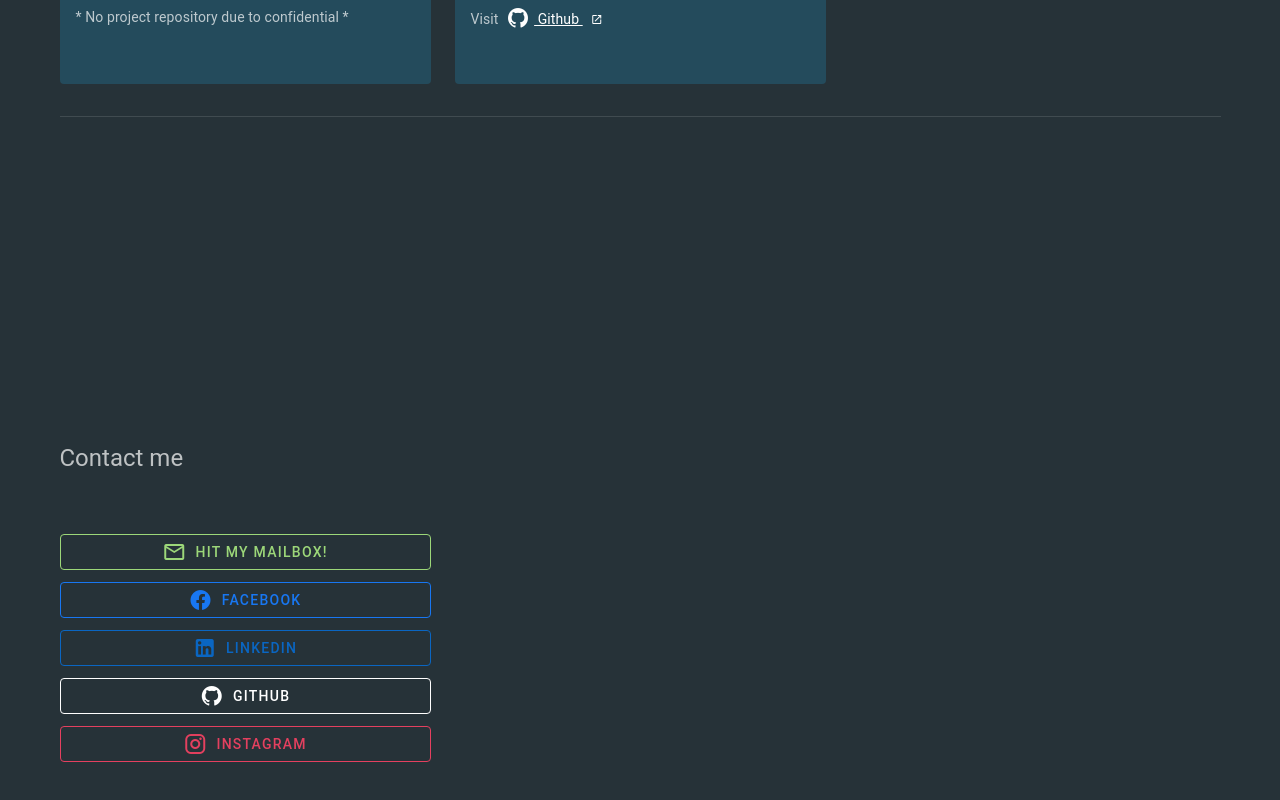
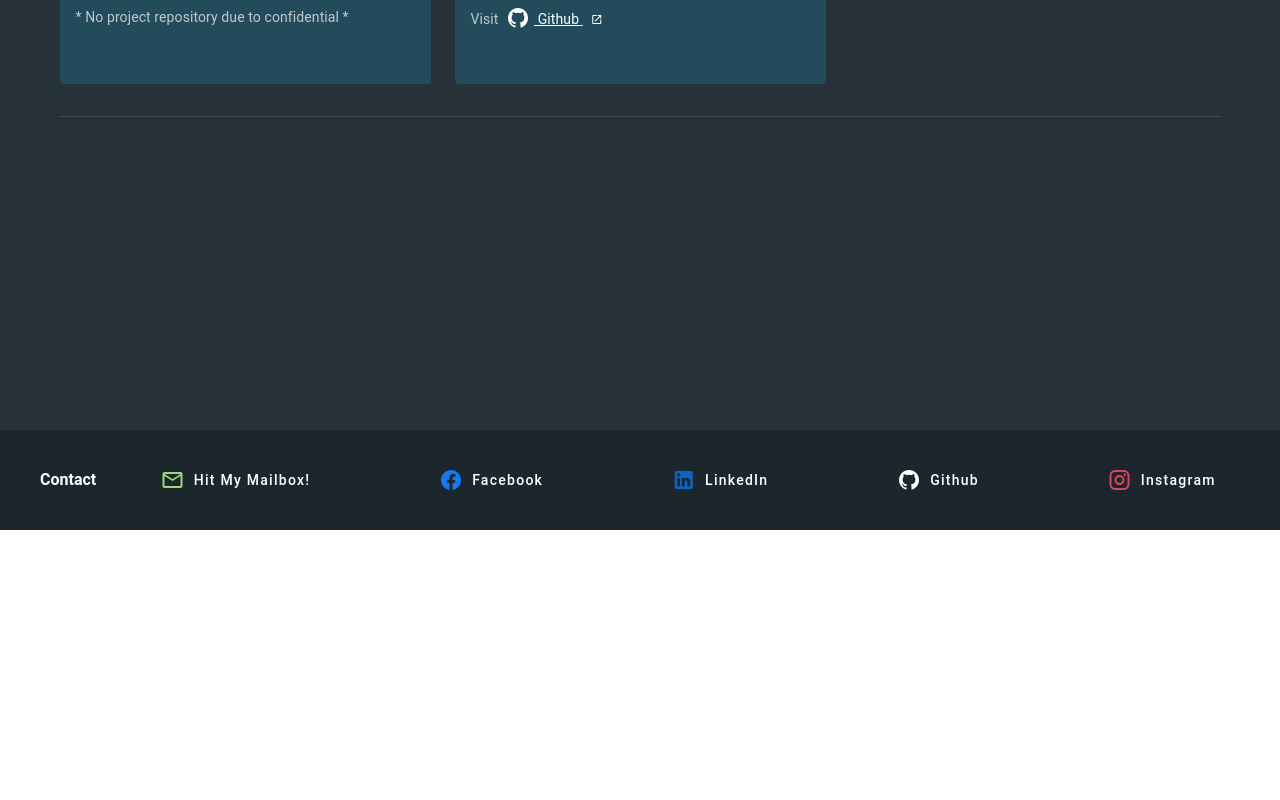
Before and after one commit to peeranat-dan/my-portfolio-website, a Vue app: page / in a window 1280 px wide. Shown: the part 1734-2534 px from the top of the page. After the commit the page ends 2264 px from the top, so only its background shows below. Built offline with nearby package versions, Linux system fonts and the light colour scheme.

Commit message:
Add mobile footer and edit footer for PC

```diff
--- a/src/App.vue
+++ b/src/App.vue
@@ -66,11 +66,12 @@
       <section id="projects">
         <Projects />
       </section>
-      <section id="contact">
+      <section id="contact" v-if="isMobile">
         <ContactMe />
       </section>
     </v-main>
-    <Footer />
+    <Footer id="contact" v-if="!isMobile" />
+    <MobileFooter v-if="isMobile" />
   </v-app>
 </template>
 
@@ -79,6 +80,7 @@
 // import AppBar from "./components/UI/AppBar.vue";
 import Footer from "./components/UI/Footer.vue";
 import ResumeButton from "./components/BaseComponent/ResumeButton.vue";
+import MobileFooter from "./components/UI/MobileFooter.vue";
 // Pages
 import Home from "./views/Home.vue";
 import About from "./views/About.vue";
@@ -113,7 +115,15 @@ export default {
       );
     },
   },
-  components: { About, Footer, Home, ContactMe, Projects, ResumeButton },
+  components: {
+    About,
+    Footer,
+    Home,
+    ContactMe,
+    Projects,
+    ResumeButton,
+    MobileFooter,
+  },
 };
 </script>
 
--- a/src/components/UI/Footer.vue
+++ b/src/components/UI/Footer.vue
@@ -1,9 +1,21 @@
 <template>
-  <v-footer app dark color="hi" padless absolute>
-    <v-row justify="center" no-gutters>
-      <v-col class="hi py-4 text-center black--text" cols="12">
-        <strong>{{ new Date().getFullYear() }}</strong>
-      </v-col>
+  <v-footer app dark color="nav" absolute padless height="100">
+    <div class="ml-10 font-weight-bold">Contact</div>
+    <v-row justify="center" no-gutters v-for="social in sns" :key="social.name">
+      <center>
+        <v-col class="mx-0">
+          <v-btn
+            elevation="0"
+            color="nav"
+            :href="social.url"
+            class="text-capitalize"
+            ><v-icon :color="social.color" class="mr-2">{{
+              social.icon
+            }}</v-icon
+            >{{ social.name }}</v-btn
+          >
+        </v-col>
+      </center>
     </v-row>
   </v-footer>
 </template>
@@ -11,7 +23,40 @@
 <script>
 export default {
   data() {
-    return {};
+    return {
+      sns: [
+        {
+          name: "Hit my mailbox!",
+          icon: "mdi-email-outline",
+          color: "hi",
+          url: "mailto:ppeeranat.d@gmail.com",
+        },
+        {
+          name: "Facebook",
+          icon: "mdi-facebook",
+          color: "#1877F2",
+          url: "https://www.facebook.com/nprdphoto",
+        },
+        {
+          name: "LinkedIn",
+          icon: "mdi-linkedin",
+          color: "#0A66C2",
+          url: "https://www.linkedin.com/in/peeranatd/",
+        },
+        {
+          name: "Github",
+          icon: "mdi-github",
+          color: "",
+          url: "https://github.com/peeranat-dan",
+        },
+        {
+          name: "Instagram",
+          icon: "mdi-instagram",
+          color: "#E4405F",
+          url: "https://instagram.com/nprdphoto",
+        },
+      ],
+    };
   },
   methods: {},
   computed: {},
--- /dev/null
+++ b/src/components/UI/MobileFooter.vue
@@ -0,0 +1,21 @@
+<template>
+  <v-footer color="hi" absolute app>
+    <v-row no-gutters align="center" justify="center" style="height: 80px">
+      <v-col cols="12">
+        <div class="black--text text-center">
+          <strong>2021</strong> - Peeranat D.
+        </div>
+      </v-col>
+    </v-row>
+  </v-footer>
+</template>
+
+<script>
+export default {
+  data() {
+    return {};
+  },
+  methods: {},
+  computed: {},
+};
+</script>
--- a/src/views/ContactMe.vue
+++ b/src/views/ContactMe.vue
@@ -1,7 +1,7 @@
 <template>
   <v-container
     class="px-3 align-center"
-    style="height: 700px"
+    :style="isMobile ? 'height: 400px' : 'height: 700px'"
     align="center"
     justify="center"
   >
@@ -104,7 +104,15 @@ export default {
       }
     },
   },
-  computed: {},
+  computed: {
+    isMobile() {
+      return (
+        this.$vuetify.breakpoint.name === "xs" ||
+        this.$vuetify.breakpoint.name === "sm" ||
+        this.$vuetify.breakpoint.name === "md"
+      );
+    },
+  },
   // components: { BaseDialog },
 };
 </script>
```
